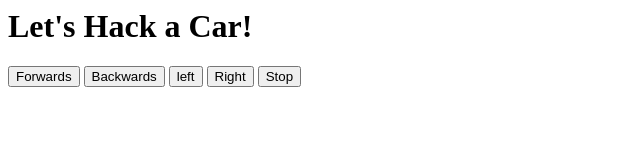
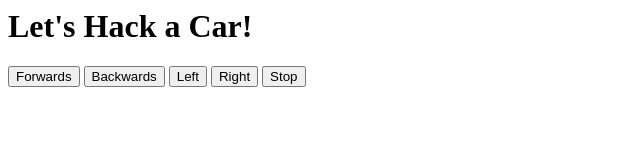
Before and after one commit to Cplantijn/ArduinoMontessori, a website: page index.html in a window 1280 px wide. Shown: the full height of the page, 0-640 px from the left. Drawn offline with Linux system fonts and the light colour scheme; no server answers.

Commit message:
Change button label

```diff
--- a/index.html
+++ b/index.html
@@ -6,7 +6,7 @@
     <h1> Let's Hack a Car!</h1>
     <button id="goForwads">Forwards</button>
     <button id="goBackwards">Backwards</button>
-    <button id="goLeft">left</button>
+    <button id="goLeft">Left</button>
     <button id="goRight">Right</button>
     <button id="stop">Stop</button>
 
```
